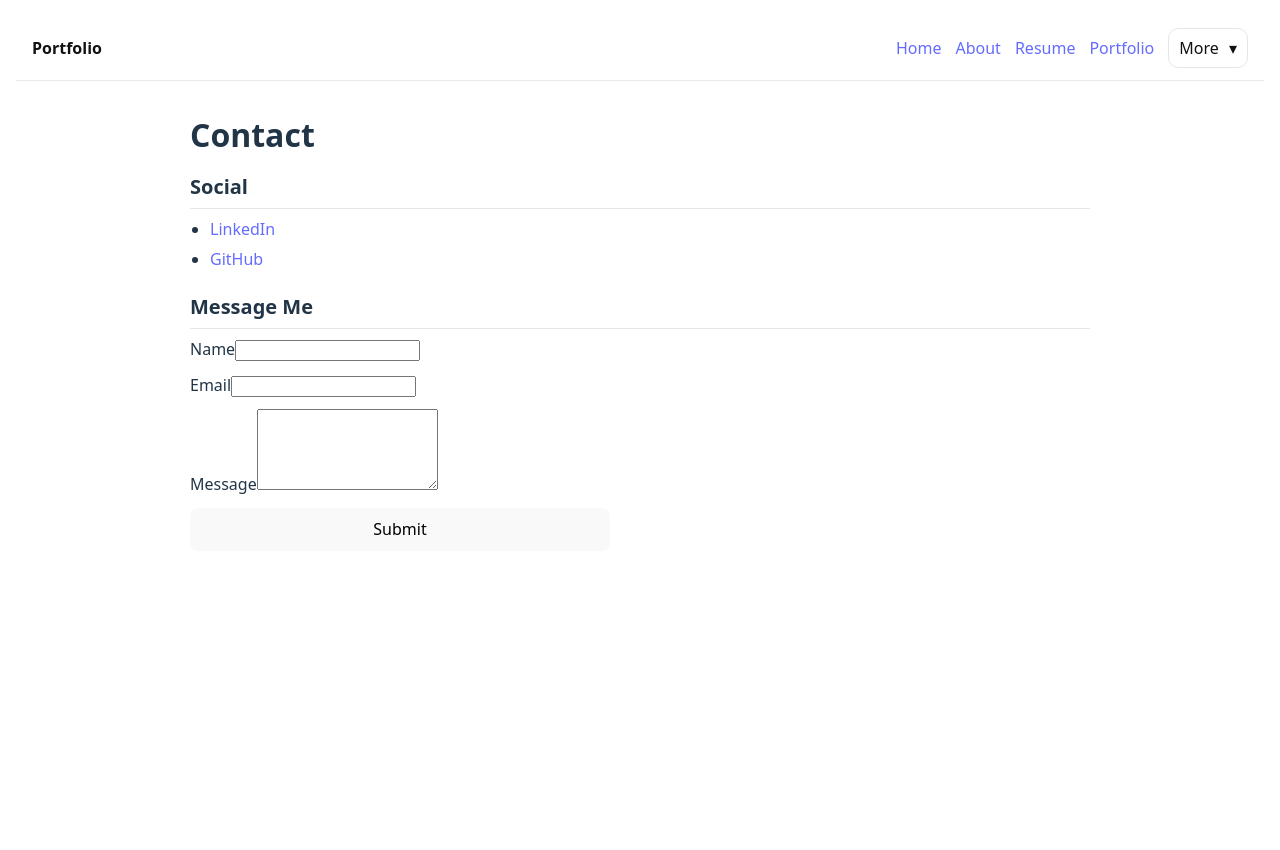
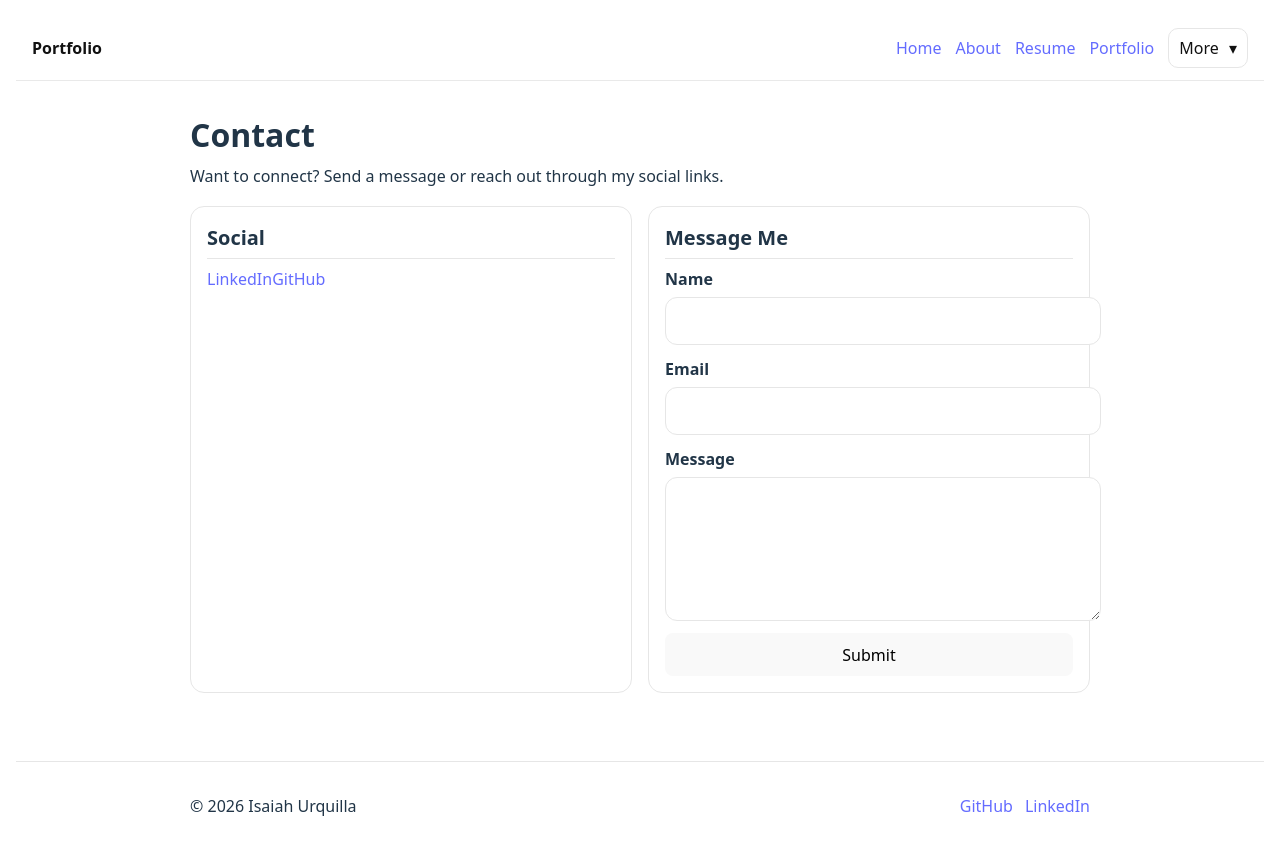
Before and after one commit to isaiahurquilla/Portfolio, a React (Vite) app: page /contact in a window 1280 px wide. Shown: the top 850 px of the page. Built offline with nearby package versions, Linux system fonts and the light colour scheme.

Commit message:
updated footer

```diff
--- a/src/App.css
+++ b/src/App.css
@@ -327,3 +327,56 @@
     color: #e7e7e7;
   }
 }
+/* ===== Footer ===== */
+.footer {
+  border-top: 1px solid #e6e6e6;
+  margin-top: 2rem;
+}
+
+.footer__inner {
+  max-width: 900px;
+  margin: 0 auto;
+  padding: 1rem;
+  display: flex;
+  align-items: center;
+  justify-content: space-between;
+  gap: 1rem;
+}
+
+.footer__links {
+  display: flex;
+  gap: 0.75rem;
+  flex-wrap: wrap;
+}
+
+/* ===== Forms ===== */
+input,
+textarea {
+  width: 100%;
+  padding: 0.7rem 0.8rem;
+  border-radius: 12px;
+  border: 1px solid #e6e6e6;
+  font: inherit;
+  background: white;
+  color: inherit;
+}
+
+label {
+  display: grid;
+  gap: 0.35rem;
+  font-weight: 600;
+}
+
+/* Dark mode support */
+@media (prefers-color-scheme: dark) {
+  .footer {
+    border-top: 1px solid #232836;
+  }
+
+  input,
+  textarea {
+    background: #0f1218;
+    border: 1px solid #232836;
+    color: #e7e7e7;
+  }
+}
--- a/src/App.jsx
+++ b/src/App.jsx
@@ -1,6 +1,7 @@
 import { BrowserRouter, Routes, Route, Navigate } from "react-router-dom";
 import "./App.css";
 import Navbar from "./components/Navbar";
+import Footer from "./components/Footer";
 
 import Home from "./pages/Home";
 import About from "./pages/About";
@@ -16,7 +17,7 @@ function Layout({ children }) {
     <div>
       <Navbar />
       <main style={{ padding: "1rem" }}>{children}</main>
-      {/* Footer goes here */}
+      <Footer />
     </div>
   );
 }
--- a/src/components/Footer.jsx
+++ b/src/components/Footer.jsx
@@ -0,0 +1,30 @@
+export default function Footer() {
+  const year = new Date().getFullYear();
+
+  return (
+    <footer className="footer">
+      <div className="footer__inner">
+        <p className="muted">© {year} Isaiah Urquilla</p>
+
+        <div className="footer__links">
+          <a
+            className="btn"
+            href="https://github.com/isaiahurquilla"
+            target="_blank"
+            rel="noopener noreferrer"
+          >
+            GitHub
+          </a>
+          <a
+            className="btn"
+            href="https://www.linkedin.com/"
+            target="_blank"
+            rel="noopener noreferrer"
+          >
+            LinkedIn
+          </a>
+        </div>
+      </div>
+    </footer>
+  );
+}
--- a/src/pages/Contact.jsx
+++ b/src/pages/Contact.jsx
@@ -1,38 +1,55 @@
+import { useState } from "react";
+
 export default function Contact() {
+  const [status, setStatus] = useState("");
+
+  function handleSubmit(e) {
+    e.preventDefault();
+    setStatus("Submitted! (frontend only for now)");
+    e.currentTarget.reset();
+  }
+
   return (
     <section className="page">
       <h1>Contact</h1>
+      <p className="muted">
+        Want to connect? Send a message or reach out through my social links.
+      </p>
 
-      <h2>Social</h2>
-      <ul>
-        <li>
-          <a href="https://www.linkedin.com/in/isaiah-urquilla-0091763b6/" target="_blank" rel="noreferrer">
+      <div className="grid" style={{ gridTemplateColumns: "1fr 1fr" }}>
+        <div className="card">
+          <h2 style={{ marginTop: 0 }}>Social</h2>
+          <div className="btnRow">
+            <a
+              className="btn"
+              href="https://www.linkedin.com/"
+              target="_blank"
+              rel="noopener noreferrer"
+            >
               LinkedIn
             </a>
-        </li>
-        <li>
-          <a href="https://github.com/isaiahurquilla" target="_blank" rel="noreferrer">
+            <a
+              className="btn"
+              href="https://github.com/isaiahurquilla"
+              target="_blank"
+              rel="noopener noreferrer"
+            >
               GitHub
             </a>
-        </li>
-      </ul>
+          </div>
+        </div>
 
-      <h2>Message Me</h2>
-      <form
-        onSubmit={(e) => {
-          e.preventDefault();
-          alert("Submitted! (frontend only for now)");
-        }}
-        style={{ display: "grid", gap: "0.75rem", maxWidth: "420px" }}
-      >
+        <div className="card">
+          <h2 style={{ marginTop: 0 }}>Message Me</h2>
+          <form onSubmit={handleSubmit} style = {{ display: "grid", gap: "0.75rem" }}>
           <label>
             Name
-          <input name="Isaiah Urquilla" required />
+            <input name="name" required />
           </label>
 
           <label>
             Email
-          <input name="isaiah.urquilla@gmail.com" type="email" required />
+            <input name="email" type="email" required />
           </label>
 
           <label>
@@ -40,8 +57,11 @@ export default function Contact() {
             <textarea name="message" rows="5" required />
           </label>
 
-        <button type="submit">Submit</button>
+          <button type = "submit">Submit</button>
+          {status ? <p className = "muted">{status}</p> : null}
           </form>
+        </div>
+      </div>
     </section>
   );
 }
```
Lines whose indentation alone changed are shown as unchanged.
